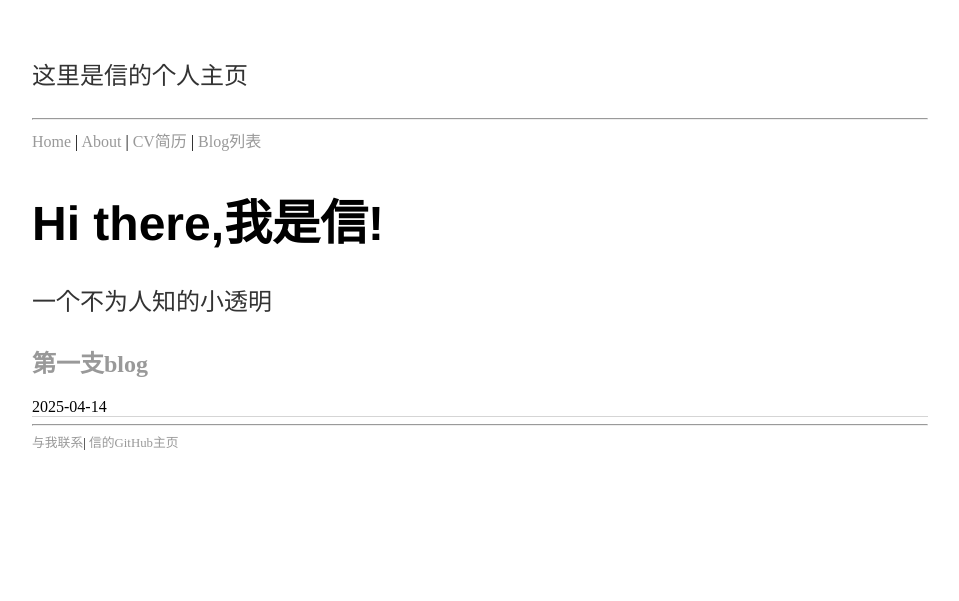
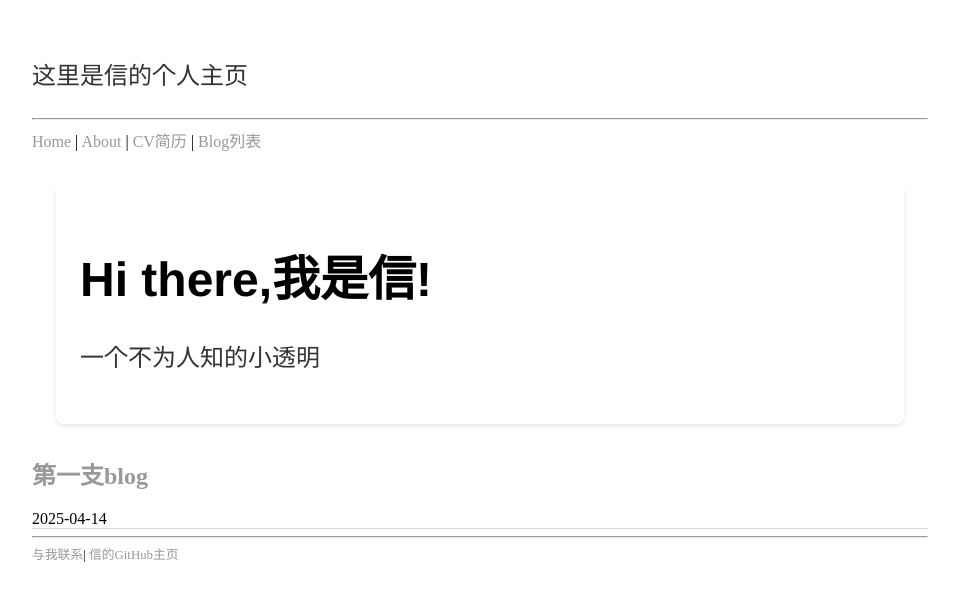
Before and after one commit to slp2025/never-stop-learning, a Jekyll site: the page built from index.html, in a window 1280 px wide. Shown: the top 601 px of the page, without its empty margins (160-1119 px from the left). Built offline with Jekyll 4.4.1, drawn with Linux system fonts in a browser that asks for light colours.

Commit message:
Update main.css

```diff
--- a/css/main.css
+++ b/css/main.css
@@ -41,3 +41,12 @@ ul.posts {
 ul.posts li {
     list-style: none;
 }
+
+.blurb {
+  max-width: 800px;
+  margin: 2rem auto;
+  padding: 1.5rem;
+  background: rgba(255,255,255,0.9);
+  border-radius: 8px;
+  box-shadow: 0 2px 4px rgba(0,0,0,0.1);
+}
```
